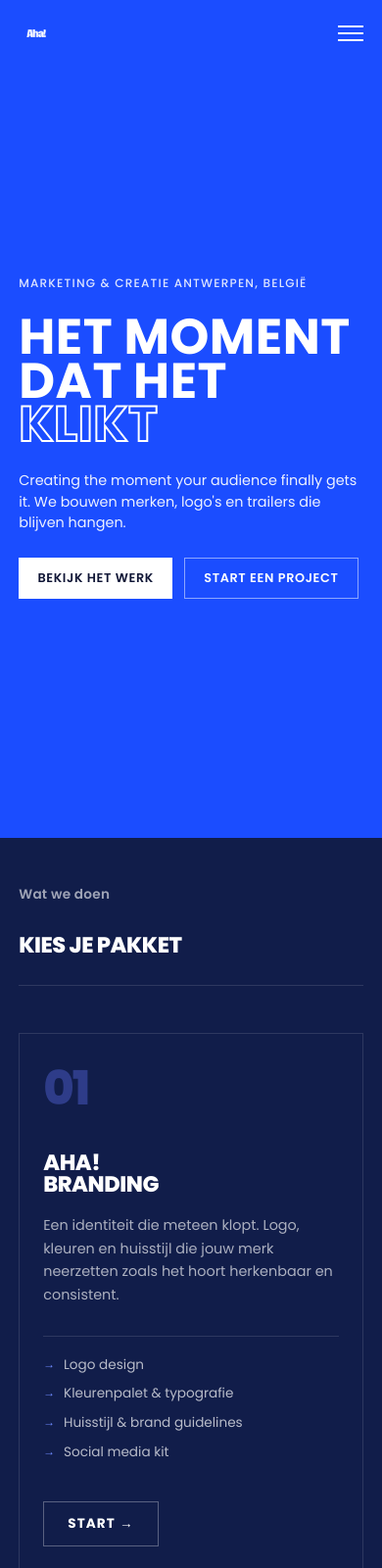
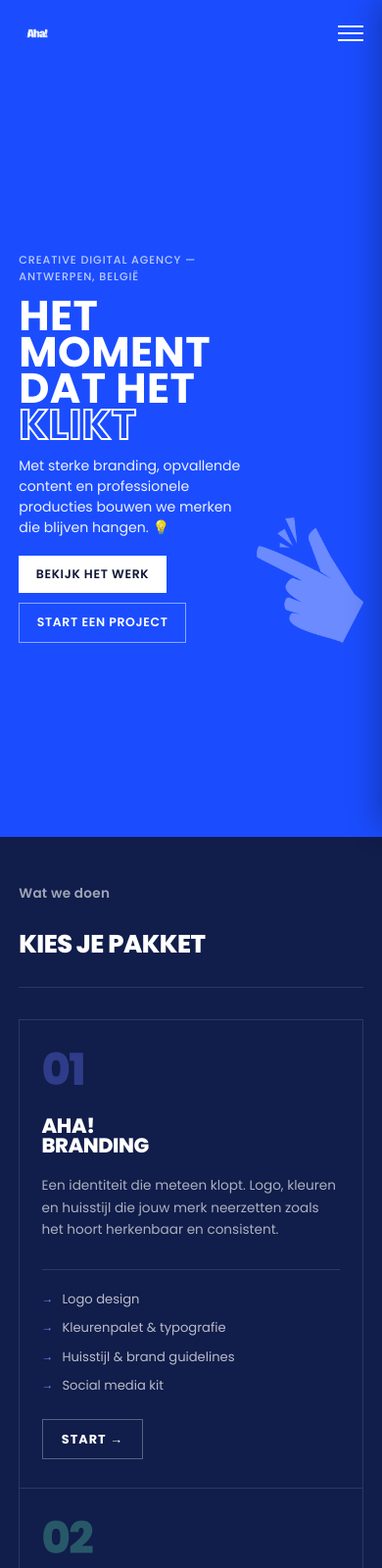
Before and after one commit to NabilDesign/Aha, a website: page index.html in a window 390 px wide. Shown: the top 1600 px of the page at 98% size. Drawn offline with Linux system fonts and the light colour scheme.

Commit message:
mobile responsive + new logo assets + finger hero

```diff
--- a/css/projecten.css
+++ b/css/projecten.css
@@ -85,7 +85,7 @@ nav {
     align-items: center;
 }
 .logo img {
-    height: 52px;
+    height: 64px;
     width: auto;
     object-fit: contain;
     border-radius: 0;
--- a/css/style.css
+++ b/css/style.css
@@ -42,7 +42,7 @@ nav.dark { background: #162050; }
     gap: .7rem;
 }
 .logo img {
-    height: 52px;
+    height: 64px;
     width: auto;
     object-fit: contain;
     border-radius: 0;
@@ -159,7 +159,8 @@ nav.dark { background: #162050; }
     object-fit: contain;
     border-radius: 0;
     display: block;
-    filter: drop-shadow(0 24px 48px rgba(0,0,0,.25));
+    transform: scaleX(-1);
+    filter: brightness(0) invert(1);
 }
 .hero .acts {
     display: flex;
@@ -623,75 +624,146 @@ footer { background: #162050; color: var(--white); padding: 4rem 2.5rem 2rem; }
    RESPONSIVE — MOBILE (max 640px)
    ============================================= */
 @media (max-width: 640px) {
-    /* NAV */
-    nav { padding: .9rem 1.2rem; }
-    .logo img { height: 40px; }
+
+    /* --- NAV --- */
+    nav {
+        padding: .8rem 1.2rem;
+    }
+    .logo img { height: 42px; }
     .nl {
         position: fixed;
-        inset: 0 0 0 25%;
-        background: #162050;
+        inset: 0 0 0 20%;
+        background: #0f1535;
         flex-direction: column;
         justify-content: center;
         align-items: flex-start;
-        padding: 2rem;
-        gap: 2rem;
+        padding: 2.5rem 2rem;
+        gap: 2.5rem;
         transform: translateX(100%);
         transition: transform .4s var(--ease);
         z-index: 40;
+        box-shadow: -4px 0 30px rgba(0,0,0,.3);
     }
     .nl.open { transform: none; }
-    .nl a { font-size: 1.3rem; opacity: 1; color: var(--white); }
-    .nl .c { background: var(--blue); color: var(--white); padding: .8rem 1.5rem; }
+    .nl a {
+        font-size: 1.4rem;
+        opacity: 1;
+        color: var(--white);
+        font-weight: 700;
+    }
+    .nl .c {
+        background: var(--blue);
+        color: var(--white);
+        padding: .9rem 1.8rem;
+    }
     .bg { display: flex; z-index: 50; }
 
-    /* HERO */
+    /* --- HERO --- */
     .hero {
-        padding: 2rem 1.2rem 2.5rem;
-        min-height: calc(100vh - 58px);
+        padding: 1.5rem 1.2rem 2rem;
+        min-height: calc(100svh - 58px);
     }
     .hero .inner {
-        grid-template-columns: 1fr;
+        grid-template-columns: 1fr auto;
+        gap: 0;
+        align-items: center;
+        height: 100%;
+    }
+    .hero .left {
+        gap: .8rem;
+        padding-right: 1rem;
+    }
+    /* Vinger klein maar zichtbaar op mobiel */
+    .hero .right {
+        display: flex;
+        align-items: flex-end;
+        justify-content: flex-end;
+        align-self: stretch;
+        overflow: hidden;
+    }
+    .hero .logo-img {
+        display: block;
+        width: clamp(90px, 28vw, 160px);
+        height: auto;
+        transform: scaleX(-1);
+        filter: brightness(0) invert(1);
+        opacity: .35;
+        align-self: flex-end;
+    }
+    .hero h1 {
+        font-size: clamp(2.4rem, 11vw, 3.5rem);
+        line-height: .86;
+    }
+    .hero .ey {
+        font-size: .7rem;
+        letter-spacing: .08em;
+        margin-bottom: 0;
+        opacity: .7;
+    }
+    .hero .sub {
+        font-size: .88rem;
+        line-height: 1.5;
+        margin-top: 0;
+        max-width: 100%;
+        opacity: .9;
+    }
+    .hero .acts {
+        gap: .6rem;
+        margin-top: .3rem;
+        flex-wrap: wrap;
+    }
+    .btn {
+        font-size: .78rem;
+        padding: .65rem 1.1rem;
+    }
+
+    /* --- PLANNEN --- */
+    .who { padding: 3rem 1.2rem 3.5rem; }
+    .plans-intro { flex-direction: column; gap: .4rem; margin-bottom: 2rem; }
+    .plans-intro h2 { font-size: 1.6rem; }
+    .plans { grid-template-columns: 1fr; }
+    .plan {
+        border-right: none;
+        border-bottom: 1px solid rgba(255,255,255,.12);
+        min-height: auto;
+        padding: 1.8rem 1.4rem;
         gap: 1.5rem;
-        align-items: flex-start;
     }
-    .hero .logo-img { display: none; }
-    .hero .left { gap: 1rem; }
-    .hero h1 {
-        font-size: clamp(2.8rem, 13vw, 4rem);
-        line-height: .88;
+    .plan:last-child { border-bottom: none; }
+    .plan-num { font-size: 2.8rem; }
+    .plan-body h3 { font-size: 1.3rem; }
+    .plan-body p { font-size: .85rem; }
+    .plan-list li { font-size: .82rem; }
+    .plan-cta { font-size: .8rem; padding: .65rem 1.2rem; }
+
+    /* --- CONTACT --- */
+    .contact { padding: 3.5rem 1.2rem 3rem; }
+    .contact-inner { grid-template-columns: 1fr; gap: 2rem; }
+    .contact-left h2 { font-size: clamp(1.8rem, 9vw, 2.8rem); }
+    .contact-left p { font-size: .88rem; }
+    .contact-info a { font-size: .8rem; }
+    .plan-select { flex-direction: column; gap: .5rem; }
+    .plan-btn { min-width: 100%; text-align: center; padding: .8rem 1rem; }
+    .field label { font-size: .75rem; }
+    .field input,
+    .field textarea { font-size: 1rem; padding: .85rem 1rem; }
+    .field textarea { min-height: 110px; }
+
+    /* --- FOOTER --- */
+    footer { padding: 2.5rem 1.2rem 1.5rem; }
+    .ft { flex-direction: column; gap: 1.8rem; padding-bottom: 2rem; }
+    .ft p { font-size: .82rem; }
+    .fc { gap: 2rem; }
+    .fc h4 { font-size: .75rem; margin-bottom: .8rem; }
+    .fc a { font-size: .88rem; margin-bottom: .5rem; }
+    .fb { flex-direction: column; gap: .4rem; text-align: center; font-size: .78rem; }
+}
+
+/* 100svh fix voor Safari iOS */
+@supports (height: 100svh) {
+    @media (max-width: 640px) {
+        .hero { min-height: calc(100svh - 58px); }
     }
-    .hero .ey { font-size: .75rem; letter-spacing: .1em; margin-bottom: .5rem; }
-    .hero .sub { font-size: .9rem; margin-top: .5rem; max-width: 100%; }
-    .hero .acts { gap: .75rem; margin-top: .5rem; }
-    .btn { font-size: .8rem; padding: .7rem 1.2rem; }
-
-    /* PROBLEM */
-    .problem { padding: 2.5rem 1.2rem 3rem; }
-    .problem .lead { font-size: clamp(1.2rem, 6vw, 1.8rem); }
-    .problem .bottom { grid-template-columns: 1fr; gap: 1rem; }
-
-    /* PLANNEN */
-    .who { padding: 3rem 1.2rem 4rem; }
-    .plans-intro { flex-direction: column; gap: .5rem; }
-    .plans { grid-template-columns: 1fr; }
-    .plan { border-right: none; border-bottom: 1px solid rgba(255,255,255,.12); min-height: auto; padding: 2rem 1.5rem; }
-    .plan:last-child { border-bottom: none; }
-    .plan-num { font-size: 3rem; }
-    .plan-body h3 { font-size: 1.4rem; }
-
-    /* CONTACT */
-    .contact { padding: 4rem 1.2rem 3rem; }
-    .contact-inner { grid-template-columns: 1fr; gap: 2.5rem; }
-    .contact-left h2 { font-size: clamp(1.6rem, 8vw, 2.5rem); }
-    .plan-select { flex-direction: column; }
-    .plan-btn { min-width: 100%; }
-    .field input, .field textarea { font-size: .95rem; padding: .8rem 1rem; }
-
-    /* FOOTER */
-    footer { padding: 3rem 1.2rem 1.5rem; }
-    .ft { flex-direction: column; gap: 2rem; padding-bottom: 2rem; }
-    .fc { gap: 2rem; }
-    .fb { flex-direction: column; gap: .5rem; text-align: center; }
 }
 
 @media (prefers-reduced-motion: reduce) {
--- a/index.html
+++ b/index.html
@@ -31,13 +31,13 @@
 <header class="hero" id="hero">
     <div class="inner">
         <div class="left">
-            <span class="ey">Marketing &amp; creatie Antwerpen, België</span>
+            <span class="ey">Creative Digital Agency — Antwerpen, België</span>
             <h1>
                 <span class="l"><i>Het moment</i></span>
                 <span class="l"><i>dat het</i></span>
                 <span class="l"><i class="out">klikt</i></span>
             </h1>
-            <p class="sub">Creating the moment your audience finally gets it. We bouwen merken, logo's en trailers die blijven hangen.</p>
+            <p class="sub">Met sterke branding, opvallende content en professionele producties bouwen we merken die blijven hangen. 💡</p>
             <div class="acts">
                 <a href="projecten.html" class="btn btn-w">Bekijk het werk</a>
                 <a href="#contact" class="btn btn-o">Start een project</a>
```
